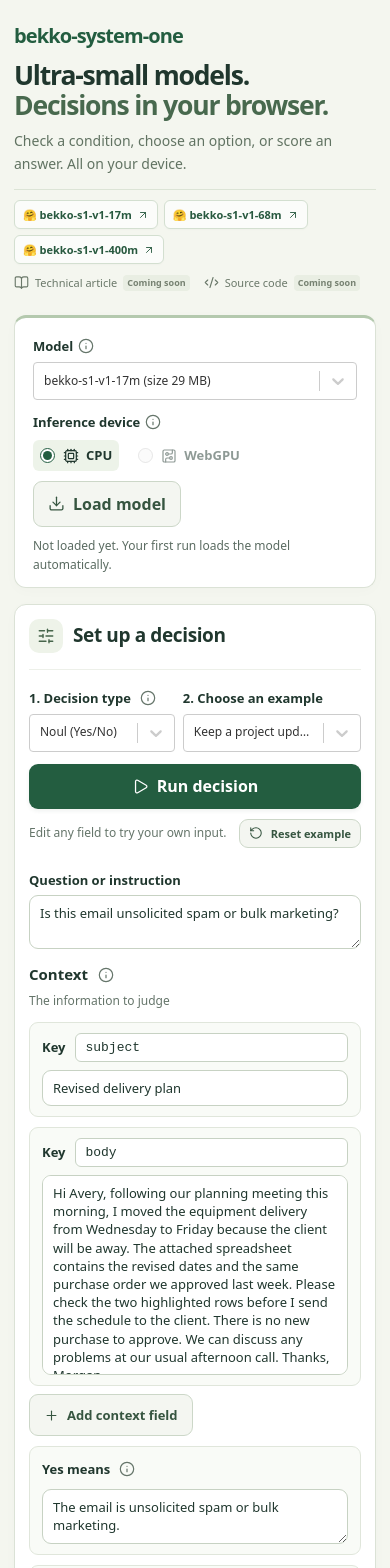
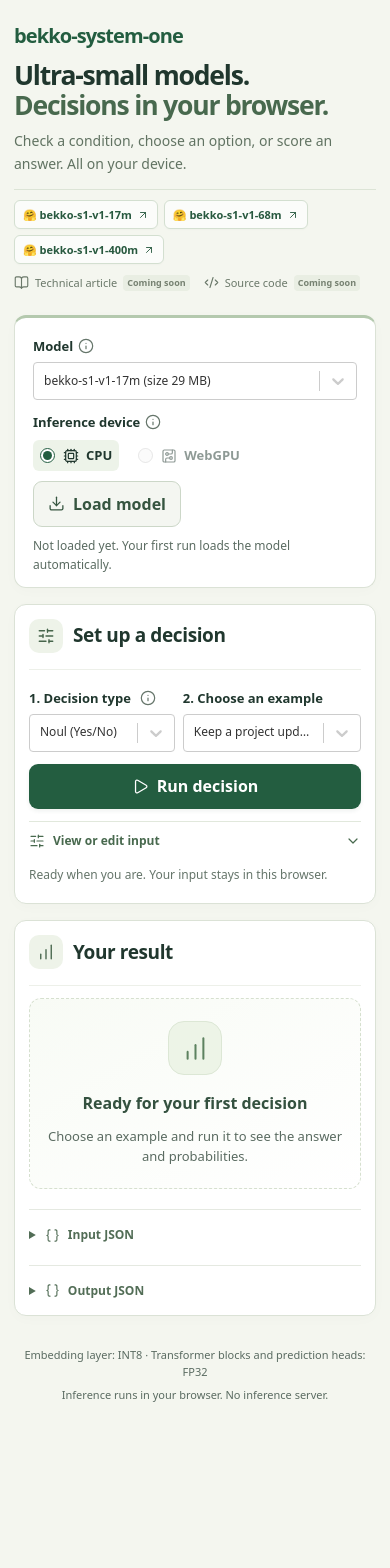
Before and after one commit to hotchpotch/bekko-system-one, a React (Vite) app in the folder browser/: page / in a window 390 px wide. Shown: the top 1568 px of the page. After the commit the page ends 1453 px from the top, so only its background shows below. Built offline with nearby package versions, Linux system fonts and the light colour scheme.

Commit message:
Collapse mobile decision inputs behind an accessible toggle

```diff
--- a/browser/src/main.jsx
+++ b/browser/src/main.jsx
@@ -1,5 +1,5 @@
 import React, { useEffect, useRef, useState } from "react";
-import { HardDriveDownload, ArrowUpRight, BookOpen, Code2, Download, LoaderCircle, CircleCheck, Cpu, CircuitBoard, Play, RotateCcw, Plus, Timer, Braces, ChartNoAxesColumnIncreasing, SlidersHorizontal } from "lucide-react";
+import { ChevronDown, HardDriveDownload, ArrowUpRight, BookOpen, Code2, Download, LoaderCircle, CircleCheck, Cpu, CircuitBoard, Play, RotateCcw, Plus, Timer, Braces, ChartNoAxesColumnIncreasing, SlidersHorizontal } from "lucide-react";
 import { createRoot } from "react-dom/client";
 import "./style.css";
 import examples from "./examples.json";
@@ -143,6 +143,7 @@
   );
 }
 function App() {
+  const [editorOpen, setEditorOpen] = useState(false);
   const [modelId, setModelId] = useState(DEFAULT_MODEL_ID);
   const model = MODELS.find((item) => item.value === modelId);
   function switchModel(next) {
@@ -204,6 +205,7 @@
     clear();
   }
   function choose(task, id) {
+    if (id === "custom") setEditorOpen(true);
     setForm(initialForm(task, id));
     clear();
   }
@@ -431,7 +433,15 @@
       <div className="workspace">
         <form
           id="form"
-          className="panel"
+          className={`panel ${editorOpen ? "editor-open" : "editor-closed"}`}
+          onInvalidCapture={(event) => {
+            if (!editorOpen && window.matchMedia("(max-width: 600px)").matches) {
+              event.preventDefault();
+              setEditorOpen(true);
+              const input = event.target;
+              requestAnimationFrame(() => { input.focus(); input.reportValidity(); });
+            }
+          }}
           onSubmit={(event) => {
             event.preventDefault();
             start();
@@ -483,6 +493,18 @@
               {busy ? <LoaderCircle size={17} className="spin" aria-hidden="true" /> : <Play size={17} aria-hidden="true" />}
               {busy ? "Working…" : "Run decision"}
             </Button>
+            <button
+              type="button"
+              className="editor-toggle"
+              aria-expanded={editorOpen}
+              aria-controls="decision-editor"
+              onClick={() => setEditorOpen(open => !open)}
+            >
+              <SlidersHorizontal size={16} aria-hidden="true" />
+              <span>{editorOpen ? "Hide input details" : "View or edit input"}</span>
+              <ChevronDown size={16} aria-hidden="true" />
+            </button>
+            <div id="decision-editor">
               <div className="form-toolbar">
                 <p className="hint">Edit any field to try your own input.</p>
                 <Button
@@ -610,6 +632,7 @@
                   />
                 </div>
               )}
+            </div>
           </fieldset>
           <Button id="run" type="submit" disabled={busy}>
             {busy ? (
--- a/browser/src/style.css
+++ b/browser/src/style.css
@@ -966,3 +966,12 @@
   .hero-resources { margin-top: 14px; padding: 10px 0; gap: 10px; }
   .hero .resource-badge { padding: 5px 8px; font-size: 11px; }
 }
+
+/* Keep the example-to-result path short on phones. */
+.editor-toggle { display: none; }
+@media (max-width: 600px) {
+  .editor-toggle { display: flex; width: 100%; margin: 12px 0 0; padding: 10px 0; border: 0; border-top: 1px solid #e1e8dc; border-radius: 0; background: transparent; color: #48694e; font-size: 12px; text-align: left; box-shadow: none; }
+  .editor-toggle span { flex: 1; }
+  .editor-open .editor-toggle > svg:last-child { transform: rotate(180deg); }
+  .editor-closed #decision-editor, .editor-closed #run { display: none; }
+}
```
Lines whose indentation alone changed are shown as unchanged.
